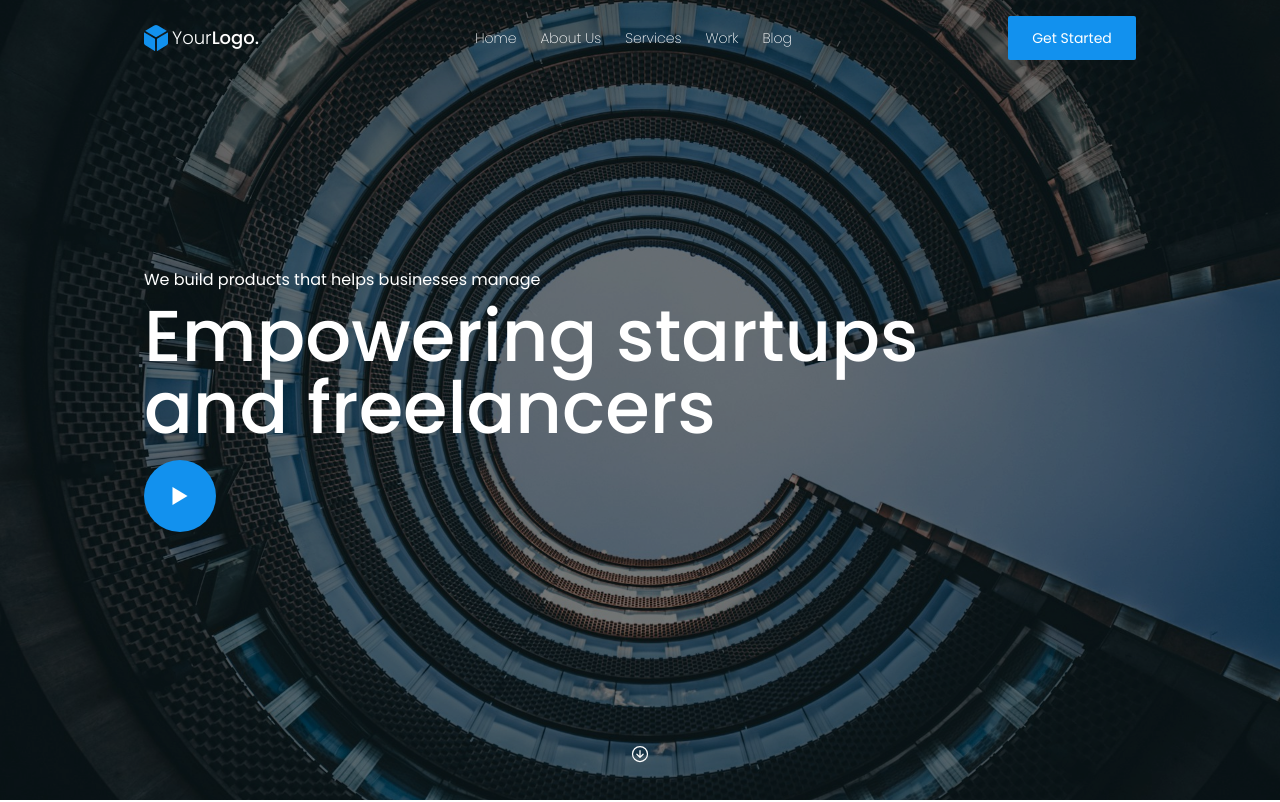
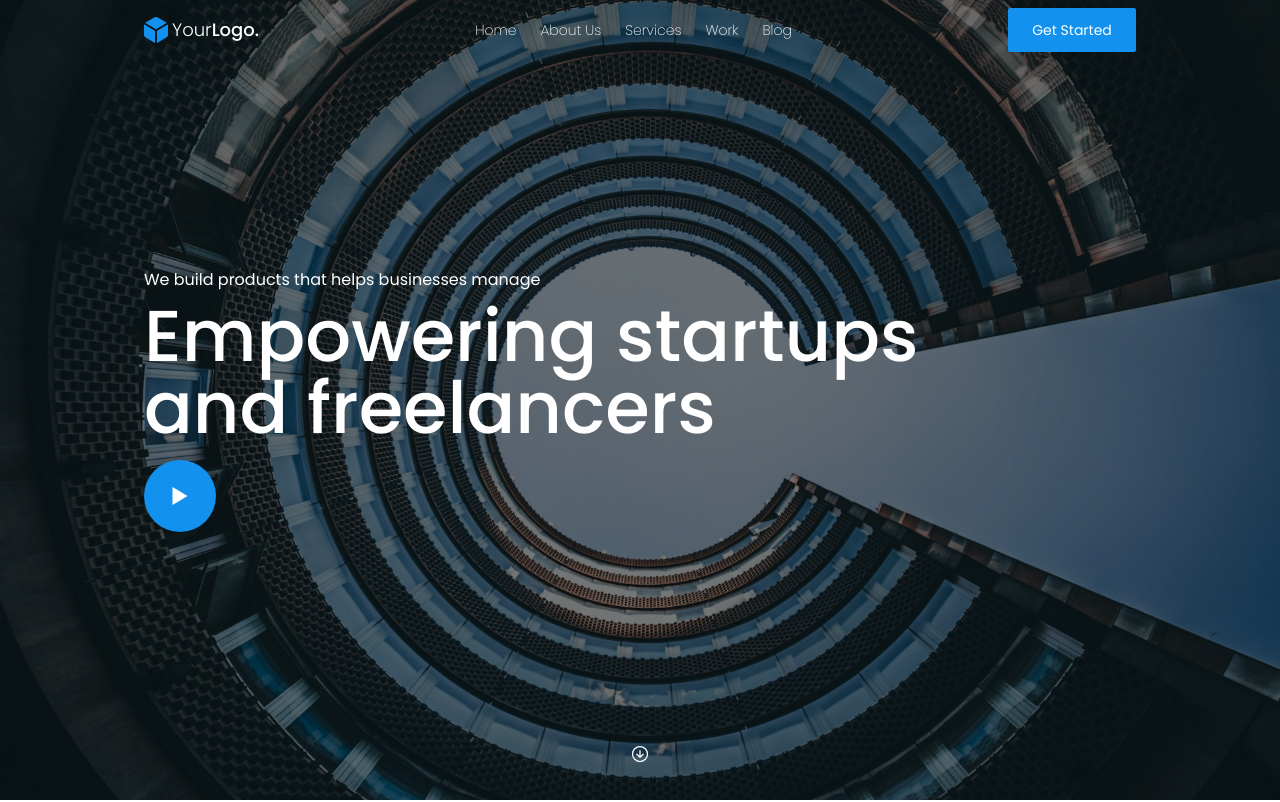
Before and after one commit to moiz-rasheed/business-site, a React (Vite) app: page / in a window 1280 px wide. Shown: the top 802 px of the page. Built offline with nearby package versions, Linux system fonts and the light colour scheme.

Commit message:
Update Header.jsx

```diff
--- a/src/components/Header/Header.jsx
+++ b/src/components/Header/Header.jsx
@@ -41,11 +41,11 @@
   return (
     <header
       className={`fixed w-full top-0 right-0 z-[1000] bg-transparent ${
-        isScrolled ? "bg-white shadow duration-200" : ""
+        isScrolled ? "bg-white drop-shadow duration-200" : ""
       }`}
     >
       <Container>
-        <div className="flex items-center justify-between py-4">
+        <div className="flex items-center justify-between py-2">
           <Logo textColor={`${isScrolled ? "text-black" : "text-white"}`} />
           <ul
             className={`md:flex gap-6 text-sm md:bg-transparent md:w-auto md:px-0 absolute md:static drop-shadow-lg md:drop-shadow-none top-[100%] w-44 bg-white px-1 rounded-sm duration-500 ${
```
